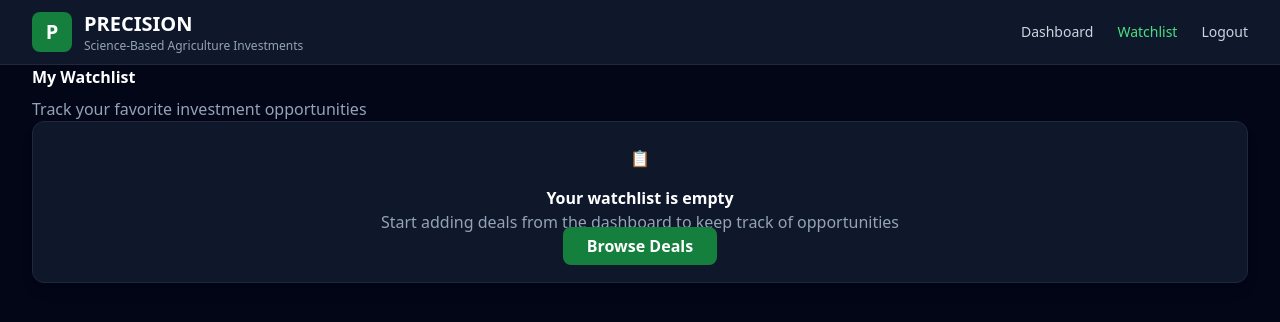
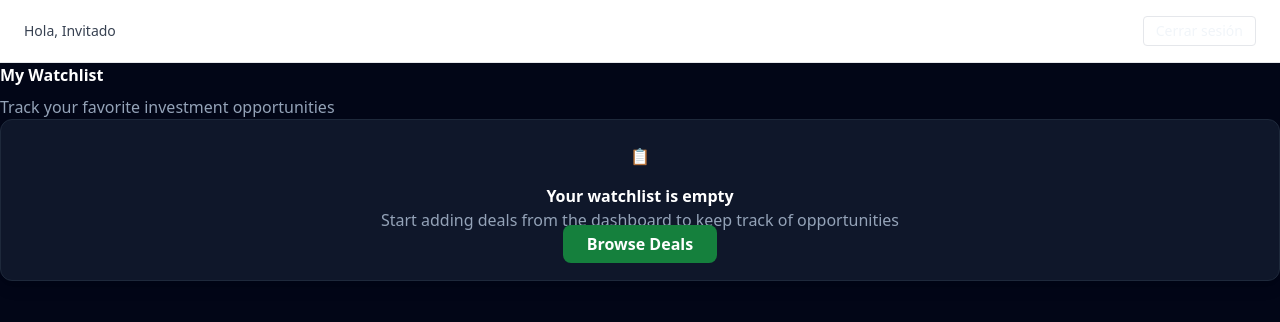
Before and after one commit to quesomemo-bit/mvp.fintech-precision, a Next.js app: page /watchlist in a window 1280 px wide. Shown: the top 322 px of the page. Built offline with nearby package versions, Linux system fonts and the light colour scheme.

Commit message:
Update Header.tsx

```diff
--- a/src/components/Header.tsx
+++ b/src/components/Header.tsx
@@ -1,69 +1,22 @@
-'use client';
-
-import Link from 'next/link';
-import { usePathname } from 'next/navigation';
+// components/Header.tsx
+import { useRouter } from 'next/navigation';
 
 export default function Header() {
-  const pathname = usePathname();
-  const isLoginPage = pathname === '/login';
-  const isAdminPage = pathname?.startsWith('/admin');
+  const router = useRouter();
+  const userRaw = typeof window !== 'undefined' ? localStorage.getItem('precision_user') : null;
+  const user = userRaw ? JSON.parse(userRaw) : { name: 'Invitado' };
+
+  const logout = () => {
+    localStorage.removeItem('precision_session');
+    localStorage.removeItem('precision_user');
+    router.push('/login');
+  };
 
   return (
-    <header className="bg-graphite-900 border-b border-graphite-800">
-      <div className="max-w-7xl mx-auto px-4 sm:px-6 lg:px-8">
-        <div className="flex justify-between items-center h-16">
-          <Link href="/" className="flex items-center space-x-3">
-            <div className="w-10 h-10 bg-precision-green-700 rounded-lg flex items-center justify-center">
-              <span className="text-white font-bold text-xl">P</span>
-            </div>
-            <div>
-              <h1 className="text-xl font-bold text-white">PRECISION</h1>
-              <p className="text-xs text-graphite-400">Science-Based Agriculture Investments</p>
-            </div>
-          </Link>
-
-          <nav className="flex items-center space-x-6">
-            {!isLoginPage && (
-              <>
-                <Link
-                  href="/dashboard"
-                  className={`text-sm font-medium transition-colors ${
-                    pathname === '/dashboard'
-                      ? 'text-precision-green-400'
-                      : 'text-graphite-300 hover:text-white'
-                  }`}
-                >
-                  Dashboard
-                </Link>
-                <Link
-                  href="/watchlist"
-                  className={`text-sm font-medium transition-colors ${
-                    pathname === '/watchlist'
-                      ? 'text-precision-green-400'
-                      : 'text-graphite-300 hover:text-white'
-                  }`}
-                >
-                  Watchlist
-                </Link>
-                {isAdminPage && (
-                  <Link
-                    href="/admin/upload"
-                    className={`text-sm font-medium transition-colors ${
-                      pathname === '/admin/upload'
-                        ? 'text-precision-green-400'
-                        : 'text-graphite-300 hover:text-white'
-                    }`}
-                  >
-                    Upload Deal
-                  </Link>
-                )}
-                <button className="text-sm font-medium text-graphite-300 hover:text-white transition-colors">
-                  Logout
-                </button>
-              </>
-            )}
-          </nav>
-        </div>
+    <header className="flex items-center justify-between px-6 py-4 border-b bg-white">
+      <div className="text-sm text-gray-700">Hola, {user.name}</div>
+      <div className="flex items-center gap-3">
+        <button onClick={logout} className="text-sm px-3 py-1 border rounded">Cerrar sesión</button>
       </div>
     </header>
   );
```
